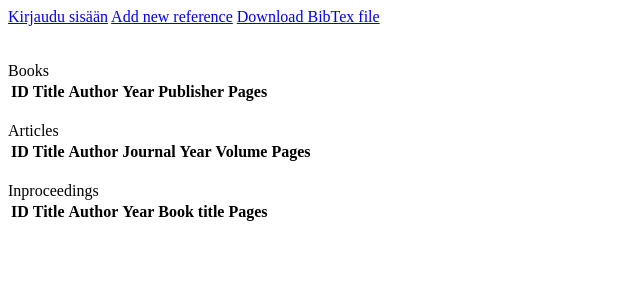
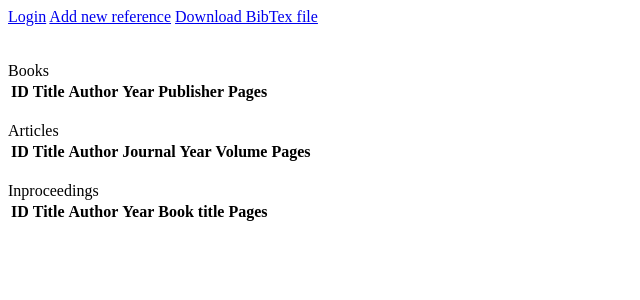
Before and after one commit to renvik/nelkut, a Flask app: template templates/index.html in a window 1280 px wide. Shown: the top 300 px of the page, without its empty margins (0-640 px from the left). Run offline with Flask 3, Linux system fonts and the light colour scheme; the template is opened without the code that fills it, so the values that code supplies are empty.

Commit message:
Modify text in links

```diff
--- a/templates/index.html
+++ b/templates/index.html
@@ -5,9 +5,9 @@
 {% if session.user_id %}
 
 You are logged in.
-<a href="/logout">Kirjaudu ulos</a>
+<a href="/logout">Logout</a>
 {% else %}
-<a href="/login">Kirjaudu sisään</a>
+<a href="/login">Login</a>
 
 {% endif %}
 
```
